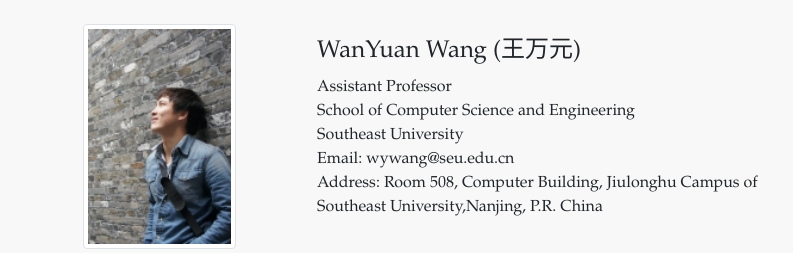
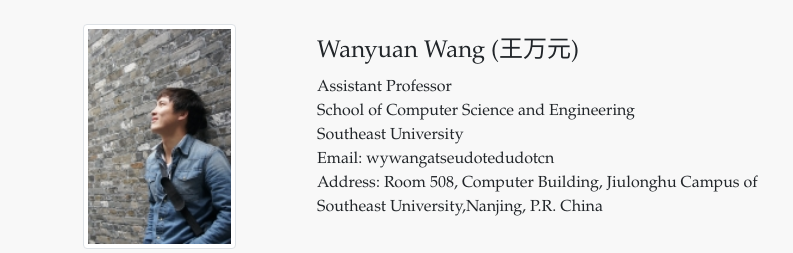
Before and after one commit to wanyuanwang/wanyuanwang.github.io, a Jekyll site: the page built from index.html, in a window 1280 px wide. Shown: the top 253 px of the page, without its empty margins (243-1036 px from the left). Built offline with Jekyll 4.4.1, drawn with Linux system fonts in a browser that asks for light colours.

Commit message:
Update _config.yml

```diff
--- a/_config.yml
+++ b/_config.yml
@@ -1,9 +1,9 @@
 # presonal infomation part
-resume_name:                    "WanYuan Wang"
+resume_name:                    "Wanyuan Wang"
 resume_chinese_name:            "王万元"
 resume_biography:               "He received his PhD. degree in computer science from Southeast University, 2016. He has published several articles in refereed journals and conference proceedings, such as the IEEE Transactions on Mobile Computing, IEEE Journal on Selected Areas in Communications, IEEE Transactions on Cybernetics, AAAI, and AAMAS. He won the best student paper award from ICTAI14. His main research interests include artificial intelligence, multiagent systems, and game theory."
 resume_job_title:               "Assistant Professor"
 resume_department:              "School of Computer Science and Engineering"
 resume_university:              "Southeast University"
-resume_contact_email:           "wywang@seu.edu.cn"
+resume_contact_email:           "wywangatseudotedudotcn"
 resume_contact_address:         "Room 508, Computer Building, Jiulonghu Campus of Southeast University,Nanjing, P.R. China"
```
